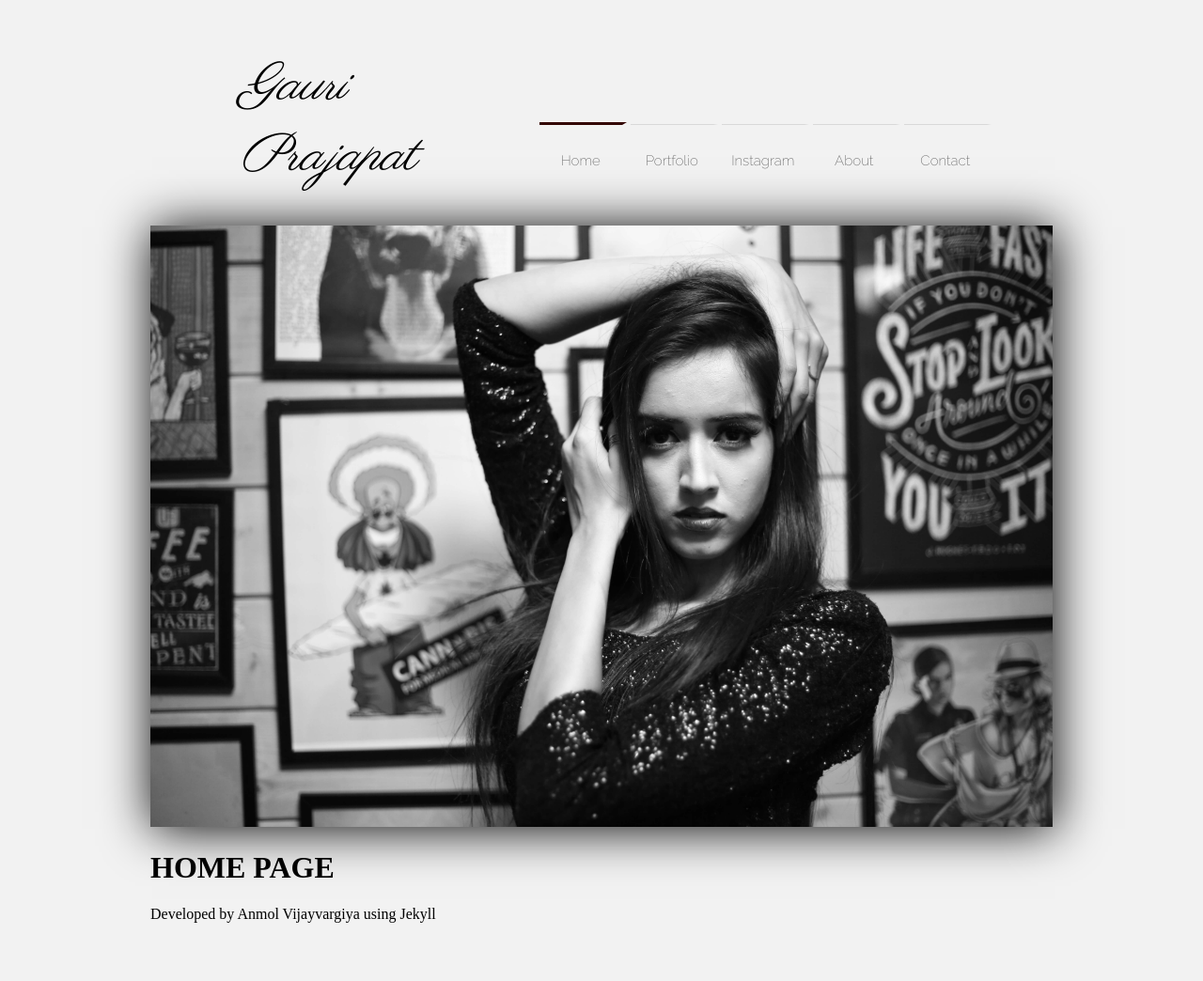
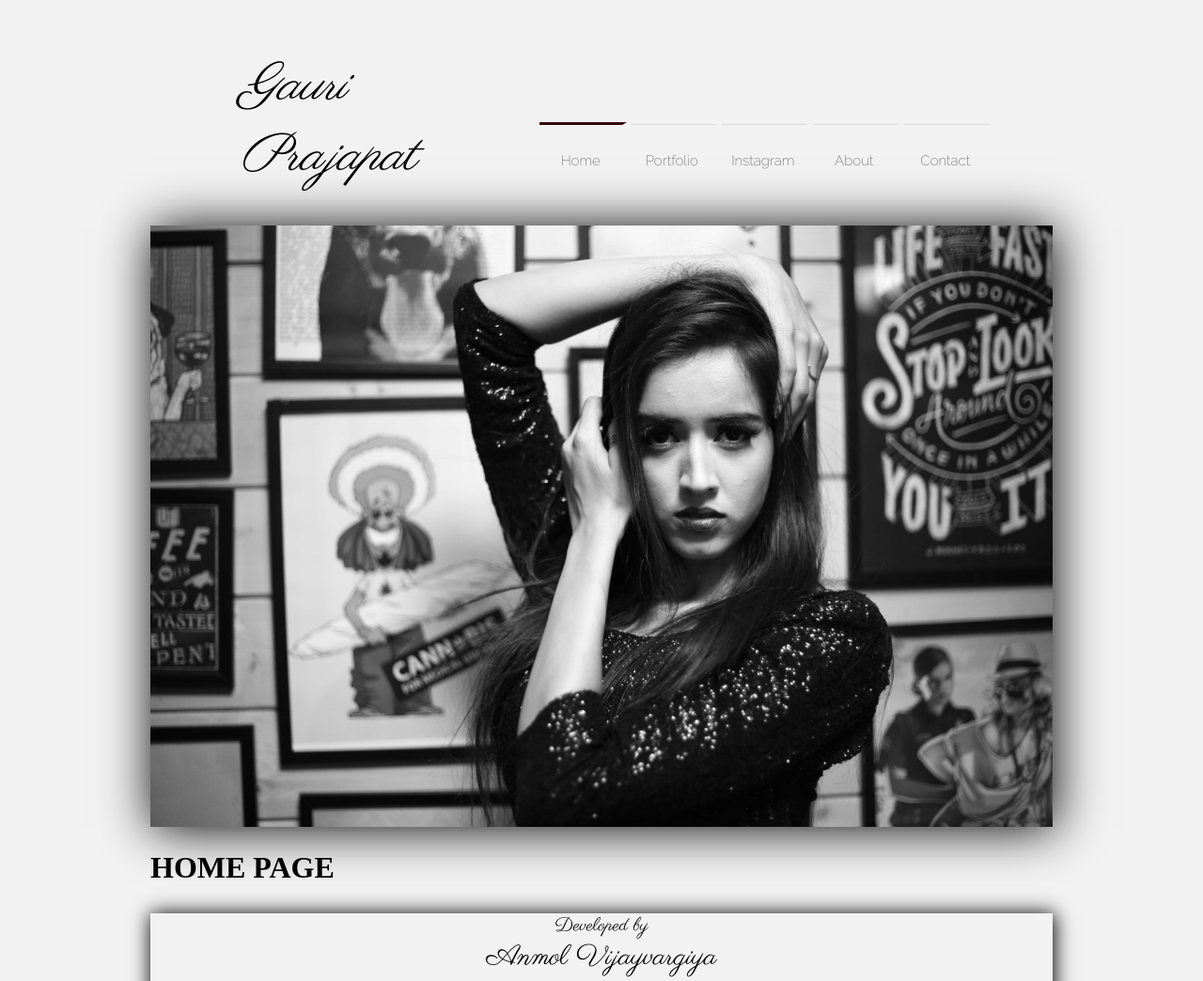
Before and after one commit to anmolvj/Gauri-Prajapat-Portfolio, a Jekyll site: the page built from index.html, in a window 1280 px wide. Shown: the top 1044 px of the page at 94% size. Built offline with Jekyll 4.4.1, drawn with Linux system fonts in a browser that asks for light colours; nearby versions of some CDN libraries; library files that are not in the unit come from our copies; some of the changed text lies outside the part shown; grey boxes are pictures that could not be loaded.

Commit message:
Created footer _includes

```diff
--- a/_includes/footer.html
+++ b/_includes/footer.html
@@ -1 +1,11 @@
-<p>Developed by Anmol Vijayvargiya using Jekyll</p>
+
+<footer>
+	<p>Developed by <br/><span id="anmol">Anmol Vijayvargiya</span><br/><span id="click-below">[click the icon below to know more]</span></p>
+
+	<a href="https://github.com/anmolvj"><img class="footer-icons" src="/img/git-icon.png" /></a>
+
+
+
+
+
+</footer>
```
